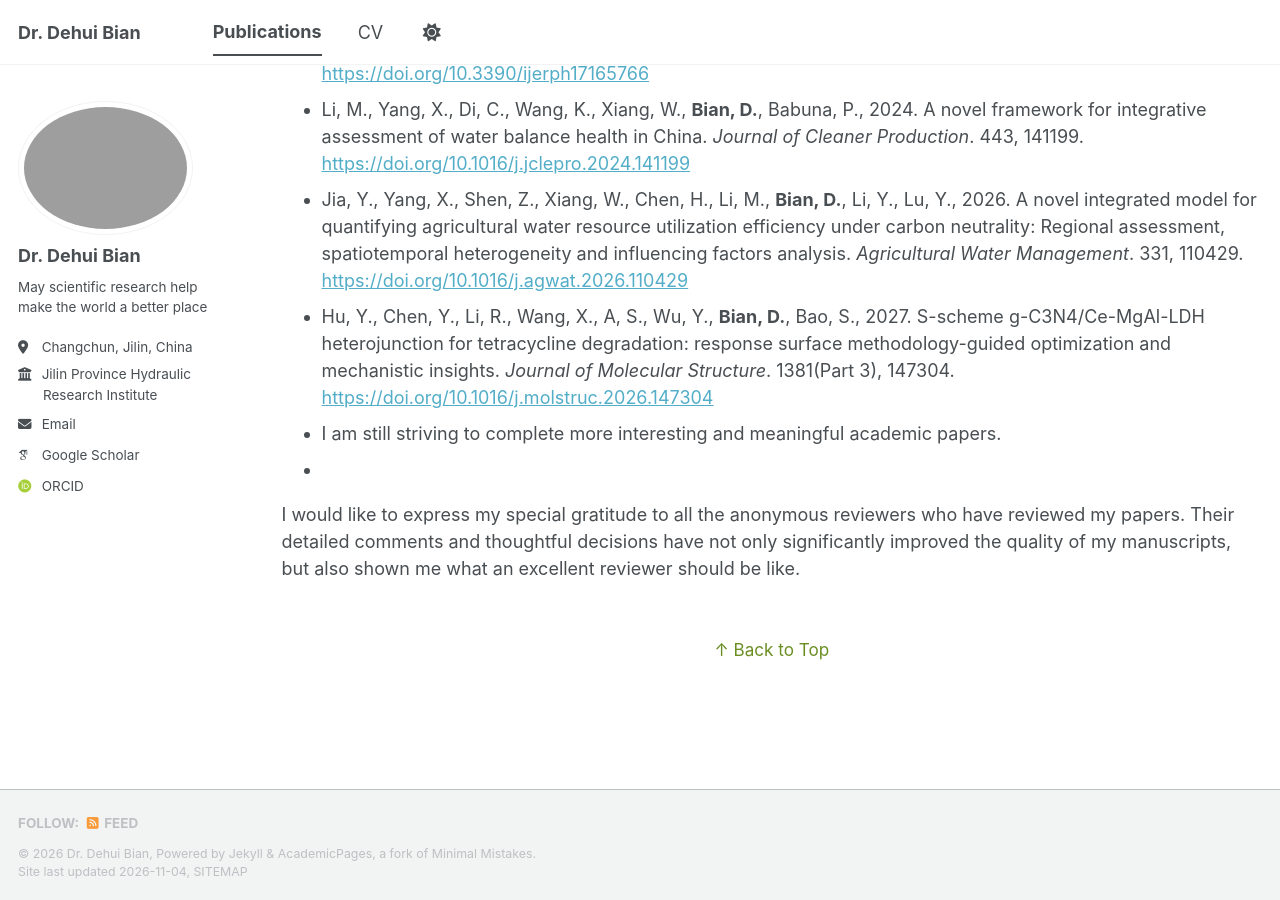
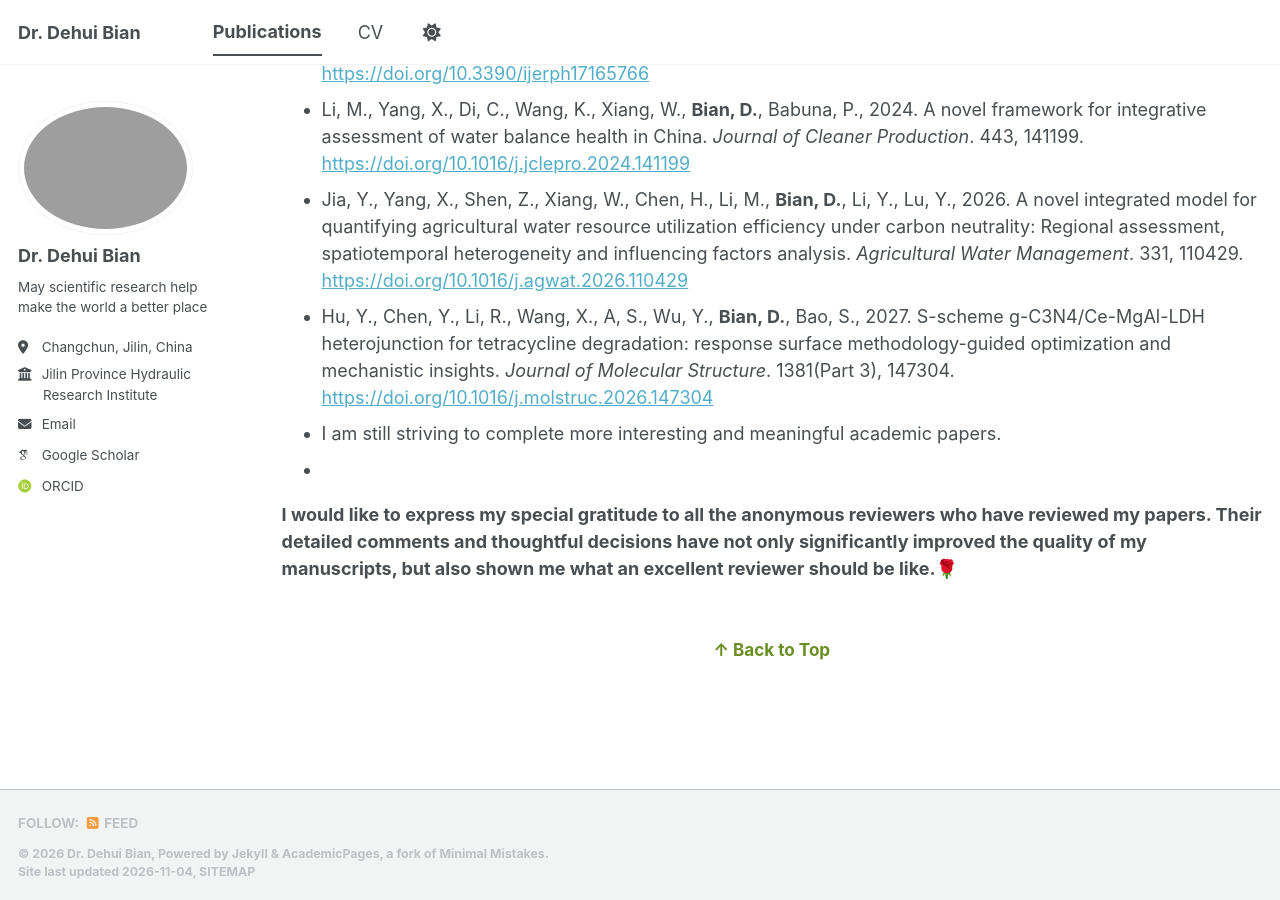
Before and after one commit to DehuiBian/dehuibian.github.io, a Jekyll site: the page built from _pages/publications.html, in a window 1280 px wide and 900 px high, scrolled down 2406 px. Built offline with Jekyll 4.4.1, drawn with Linux system fonts in a browser that asks for light colours; some web fonts are replaced; a script bundle is joined from its source files by our own code; library files that are not in the unit come from our copies.

Commit message:
publications.html

```diff
--- a/_pages/publications.html
+++ b/_pages/publications.html
@@ -121,7 +121,9 @@ author_profile: true
   <li>Hu, Y., Chen, Y., Li, R., Wang, X., A, S., Wu, Y., <strong>Bian, D.</strong>, Bao, S., 2027. S-scheme g-C3N4/Ce-MgAl-LDH heterojunction for tetracycline degradation: response surface methodology-guided optimization and mechanistic insights. <em>Journal of Molecular Structure</em>. 1381(Part 3), 147304. <a href="https://doi.org/10.1016/j.molstruc.2026.147304">https://doi.org/10.1016/j.molstruc.2026.147304</a></li>
   <li>I am still striving to complete more interesting and meaningful academic papers.<li>
 </ul>
-<p>I would like to express my special gratitude to all the anonymous reviewers who have reviewed my papers. Their detailed comments and thoughtful decisions have not only significantly improved the quality of my manuscripts, but also shown me what an excellent reviewer should be like.</p>
+<p>
+  <strong>I would like to express my special gratitude to all the anonymous reviewers who have reviewed my papers. Their detailed comments and thoughtful decisions have not only significantly improved the quality of my manuscripts, but also shown me what an excellent reviewer should be like.<strong><span class="rose-inline"><span class="rose" style="animation-duration:2.2s;">🌹</span></span>
+</p>
 
 <div style="text-align:center; margin:3rem 0 2rem;">
   <a href="#" style="color:#6b8e23; text-decoration:none; font-size:0.95rem;">↑ Back to Top</a>
```
